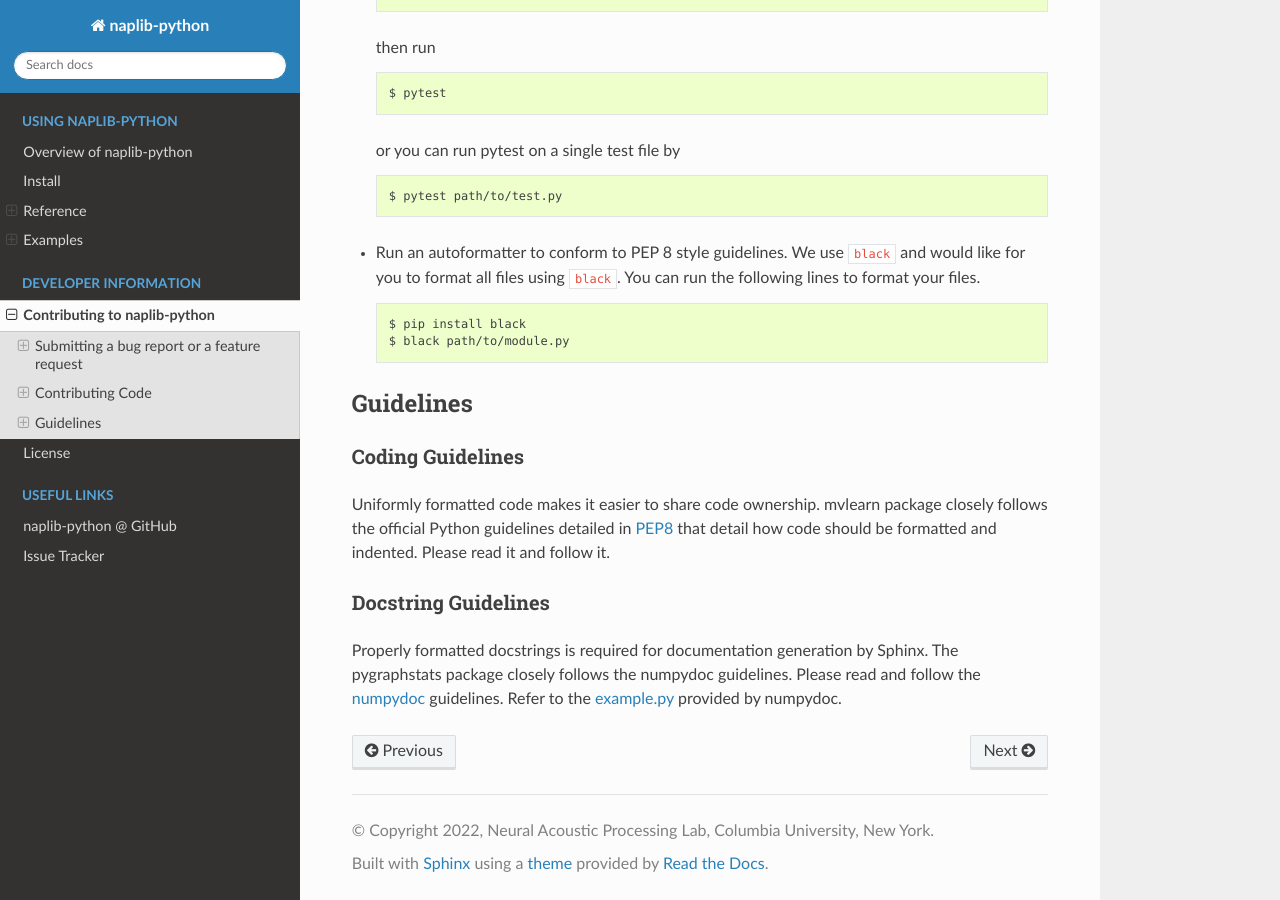
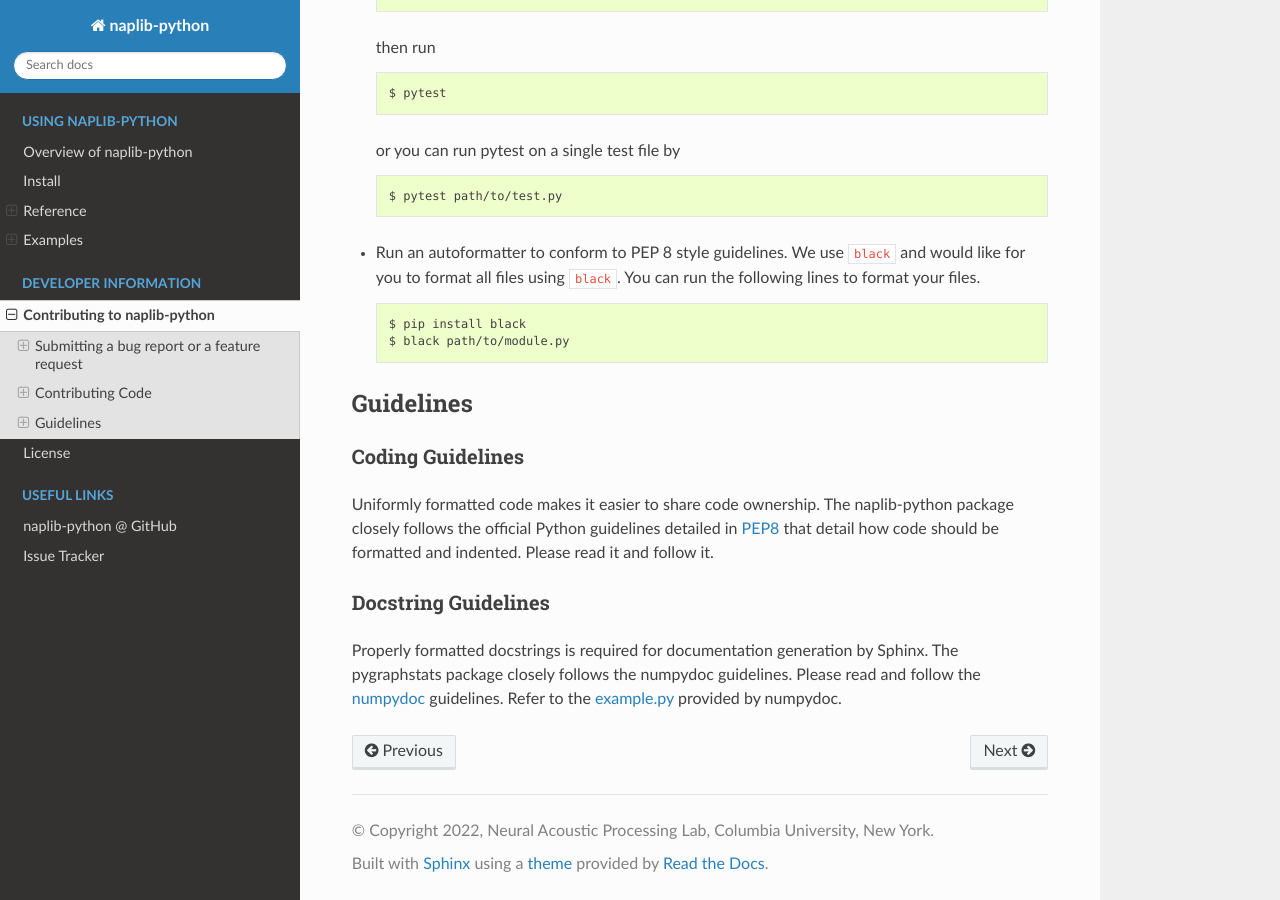
Before and after one commit to naplab/naplib-python, a Sphinx documentation site: the page built from docs/contributing.rst, in a window 1280 px wide and 900 px high, scrolled down 2214 px. Built offline with Sphinx 7.4.7 and the Read the Docs theme 2.0.0, drawn with Linux system fonts in a browser that asks for light colours; pages that are not in the unit, such as notebooks, are missing from menus; some of the changed text lies outside the part shown.

Commit message:
contributing.rst typo

```diff
--- a/docs/contributing.rst
+++ b/docs/contributing.rst
@@ -79,7 +79,7 @@ repository on GitHub, clone, and develop on a branch. Steps:
    `this guide <https://help.github.com/articles/fork-a-repo/>`_.
 
 
-2. Clone your fork of the mvlearn repo from your GitHub account to
+2. Clone your fork of the naplib-python repo from your GitHub account to
    your local disk:
 
    .. code:: bash
@@ -172,8 +172,8 @@ Guidelines
 Coding Guidelines
 ~~~~~~~~~~~~~~~~~
 
-Uniformly formatted code makes it easier to share code ownership.
-mvlearn package closely follows the official Python guidelines
+Uniformly formatted code makes it easier to share code ownership. The
+naplib-python package closely follows the official Python guidelines
 detailed in `PEP8 <https://www.python.org/dev/peps/pep-0008/>`__
 that detail how code should be formatted and indented. Please read it
 and follow it.
```
